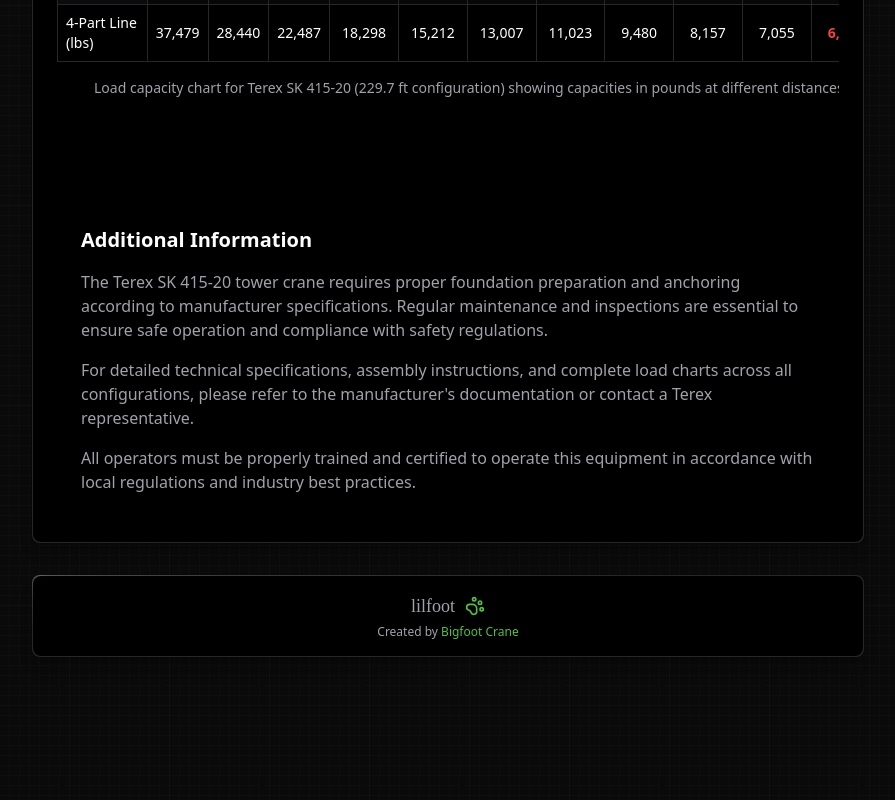
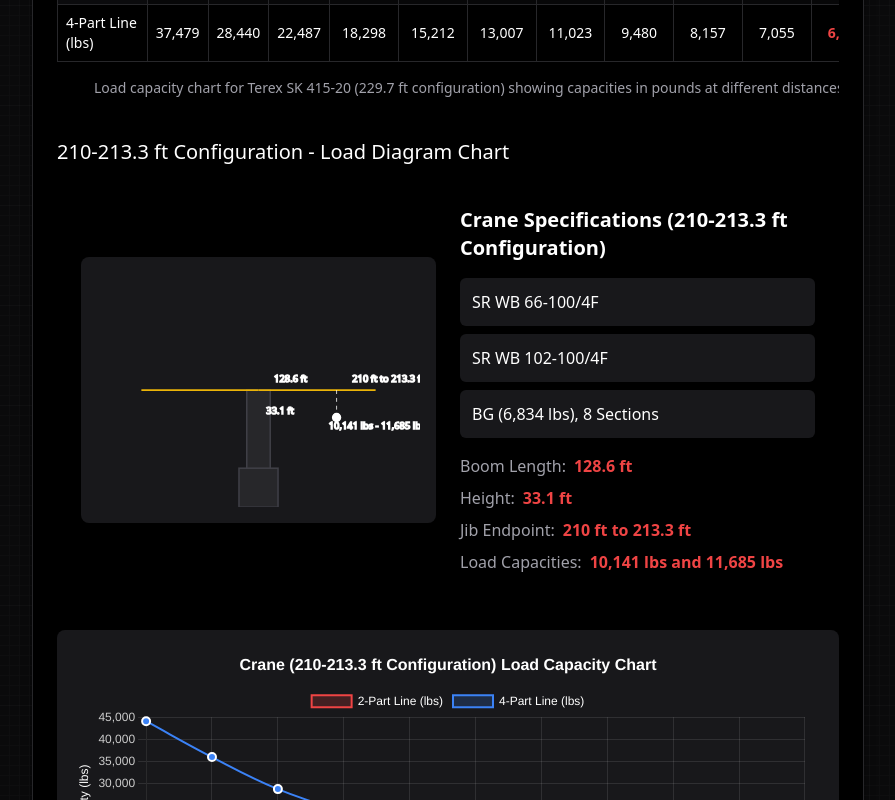
Before and after one commit to ArsCodeAmatoria/lilfoot, a Next.js app: page /tower-crane/terex-sk-415-20 in a window 1280 px wide. Shown: the part 5000-5800 px from the top of the page, without its empty margins (336-1231 px from the left). Built offline with nearby package versions, Linux system fonts and the light colour scheme; a web font is replaced by a local one.

Commit message:
Add 210-213.3 ft Configuration Load Diagram Chart to Terex SK 415-20 page

```diff
--- a/app/tower-crane/terex-sk-415-20/page.tsx
+++ b/app/tower-crane/terex-sk-415-20/page.tsx
@@ -13,6 +13,7 @@ import {
 } from '#/components/ui/table';
 import TerexLoadDiagramWrapper from '../../components/TerexLoadDiagramWrapper';
 import TerexLoadDiagram229Wrapper from '../../components/TerexLoadDiagram229Wrapper';
+import CraneLoadDiagram210Wrapper from '../../components/CraneLoadDiagram210Wrapper';
 
 export const metadata = {
   title: 'Terex SK 415-20 Specifications | Tower Cranes | lilfoot',
@@ -273,6 +274,12 @@ export default function TerexSK41520Page() {
             <h3 className="text-xl text-white mb-4">229.7 ft Configuration - Load Diagram Chart</h3>
             <TerexLoadDiagram229Wrapper />
           </div>
+
+          {/* 210-213.3 ft Configuration Load Diagram Chart */}
+          <div className="mb-10">
+            <h3 className="text-xl text-white mb-4">210-213.3 ft Configuration - Load Diagram Chart</h3>
+            <CraneLoadDiagram210Wrapper />
+          </div>
         </div>
       </section>
 
```
